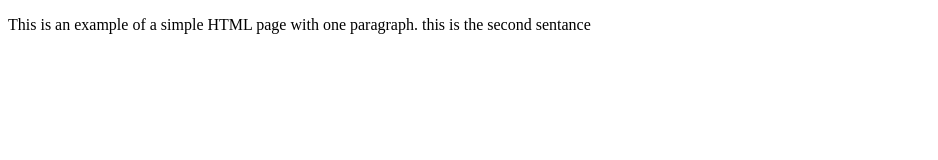
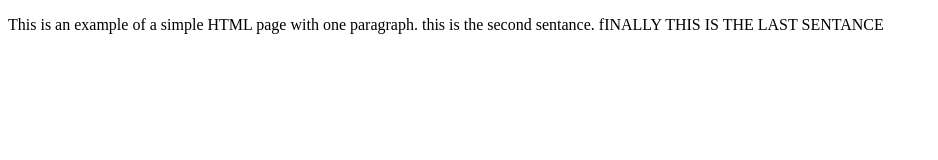
Before and after one commit to cuthbertsong/simplesite, a plain HTML site: page index.html in a window 1280 px wide. Shown: the whole page, without its empty margins (0-938 px from the left). Drawn offline with Linux system fonts and the light colour scheme.

Commit message:
Update index.html

```diff
--- a/index.html
+++ b/index.html
@@ -4,6 +4,6 @@
         <title>Example</title>
     </head>
     <body>
-        <p>This is an example of a simple HTML page with one paragraph. this is the second sentance</p>
+        <p>This is an example of a simple HTML page with one paragraph. this is the second sentance. fINALLY THIS IS THE LAST SENTANCE</p>
     </body>
 </html>
```
